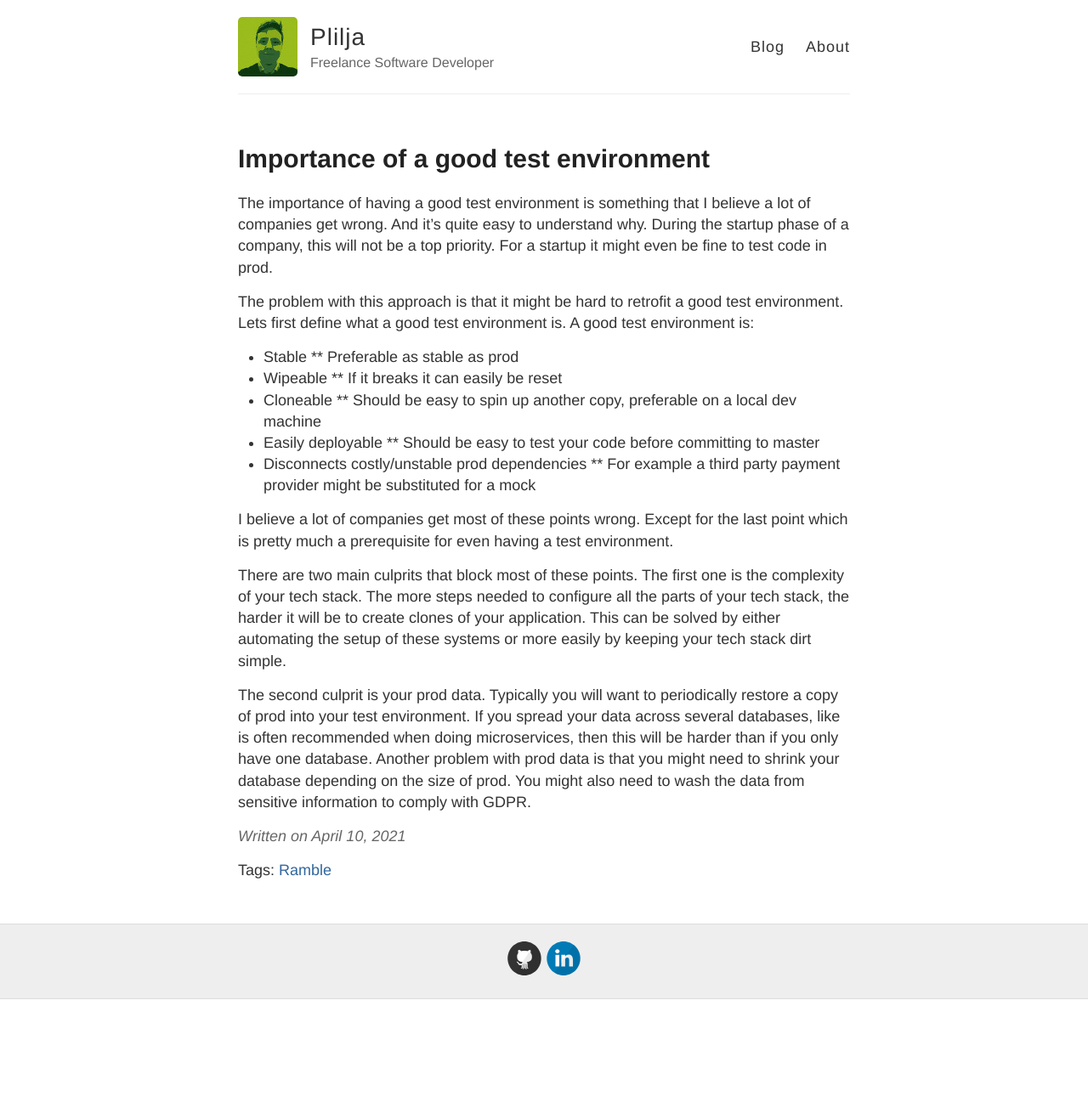
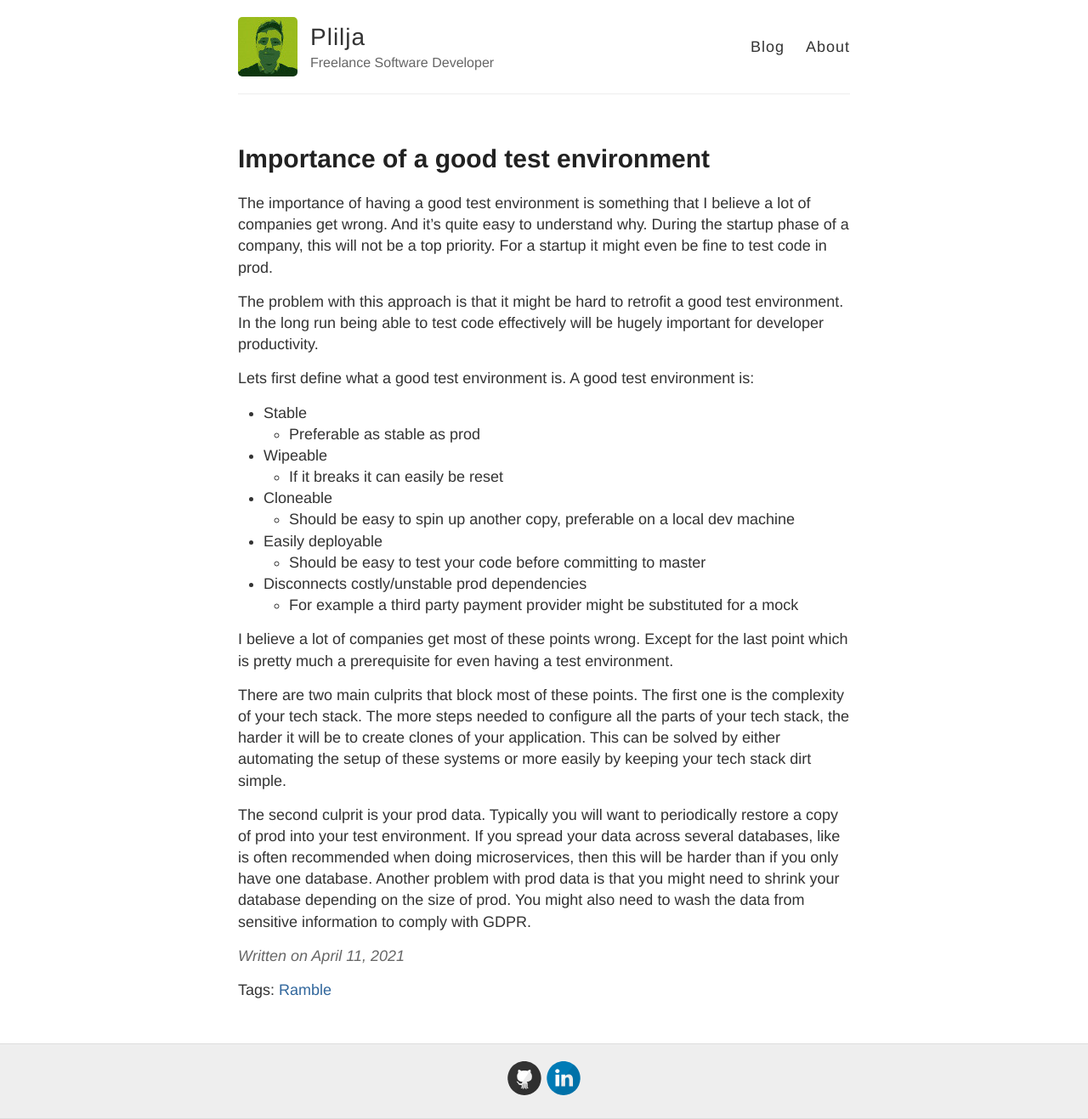
Before and after one commit to plilja/plilja.github.io, a Jekyll site: the page built from _posts/2021-04-11-importance-of-a-good-test-environment.md, in a window 1280 px wide. Shown: the whole page at 85% size. Built offline with Jekyll 4.4.1, drawn with Linux system fonts in a browser that asks for light colours; before the commit the page ends 1176 px from its top, so only the background shows below that.

Commit message:
Update post

```diff
--- a/_posts/2021-04-10-importance-of-a-good-test-environment.md
+++ b/_posts/2021-04-11-importance-of-a-good-test-environment.md
@@ -12,19 +12,22 @@ For a startup it might even be fine to test code
 in prod.
 
 The problem with this approach is that it might be hard
-to retrofit a good test environment. Lets first define
-what a good test environment is. A good test environment is:
+to retrofit a good test environment. In the long run
+being able to test code effectively will be hugely important for
+developer productivity.
+
+Lets first define what a good test environment is. A good test environment is:
 
 * Stable
-** Preferable as stable as prod
+  * Preferable as stable as prod
 * Wipeable
-** If it breaks it can easily be reset
+  * If it breaks it can easily be reset
 * Cloneable
-** Should be easy to spin up another copy, preferable on a local dev machine
+  * Should be easy to spin up another copy, preferable on a local dev machine
 * Easily deployable
-** Should be easy to test your code before committing to master
+  * Should be easy to test your code before committing to master
 * Disconnects costly/unstable prod dependencies
-** For example a third party payment provider might be substituted for a mock
+  * For example a third party payment provider might be substituted for a mock
 
 I believe a lot of companies get most of these points wrong.
 Except for the last point which is pretty much a prerequisite for
```
